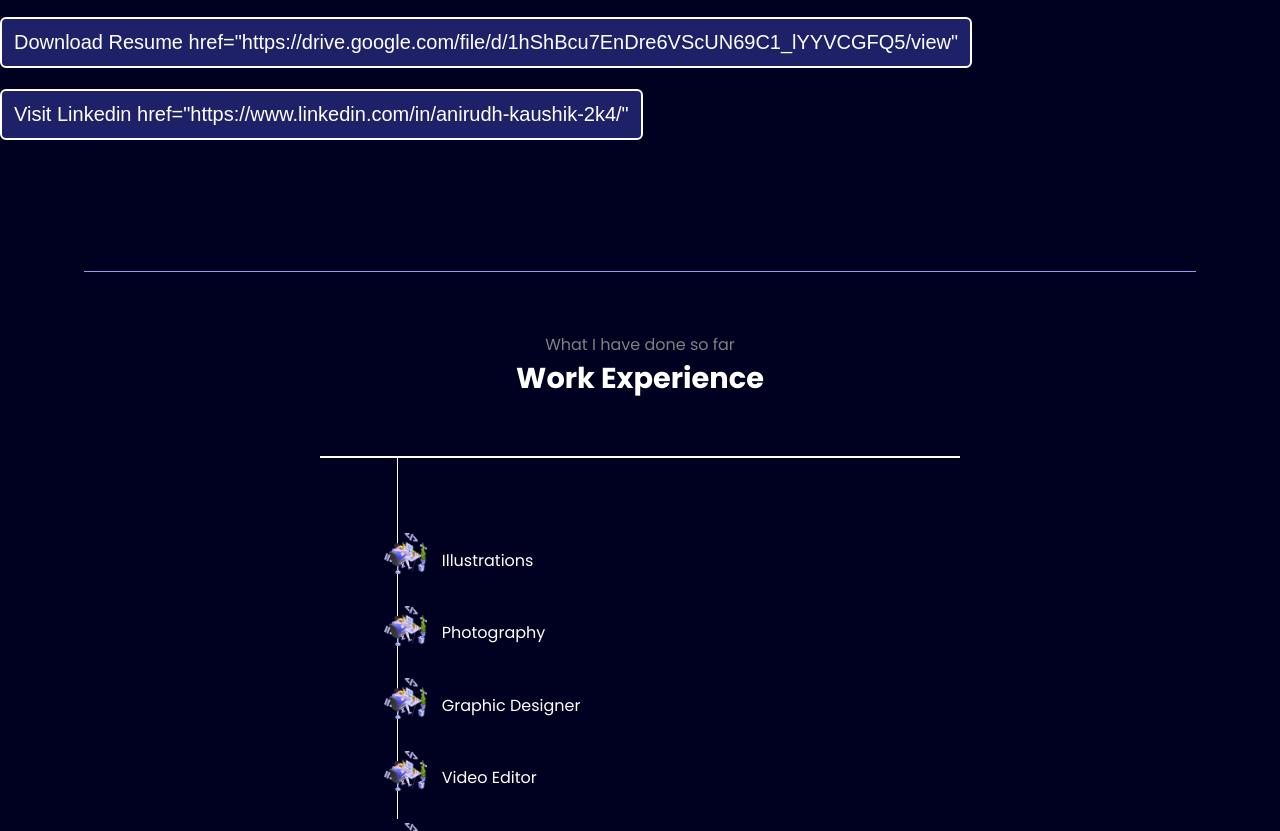
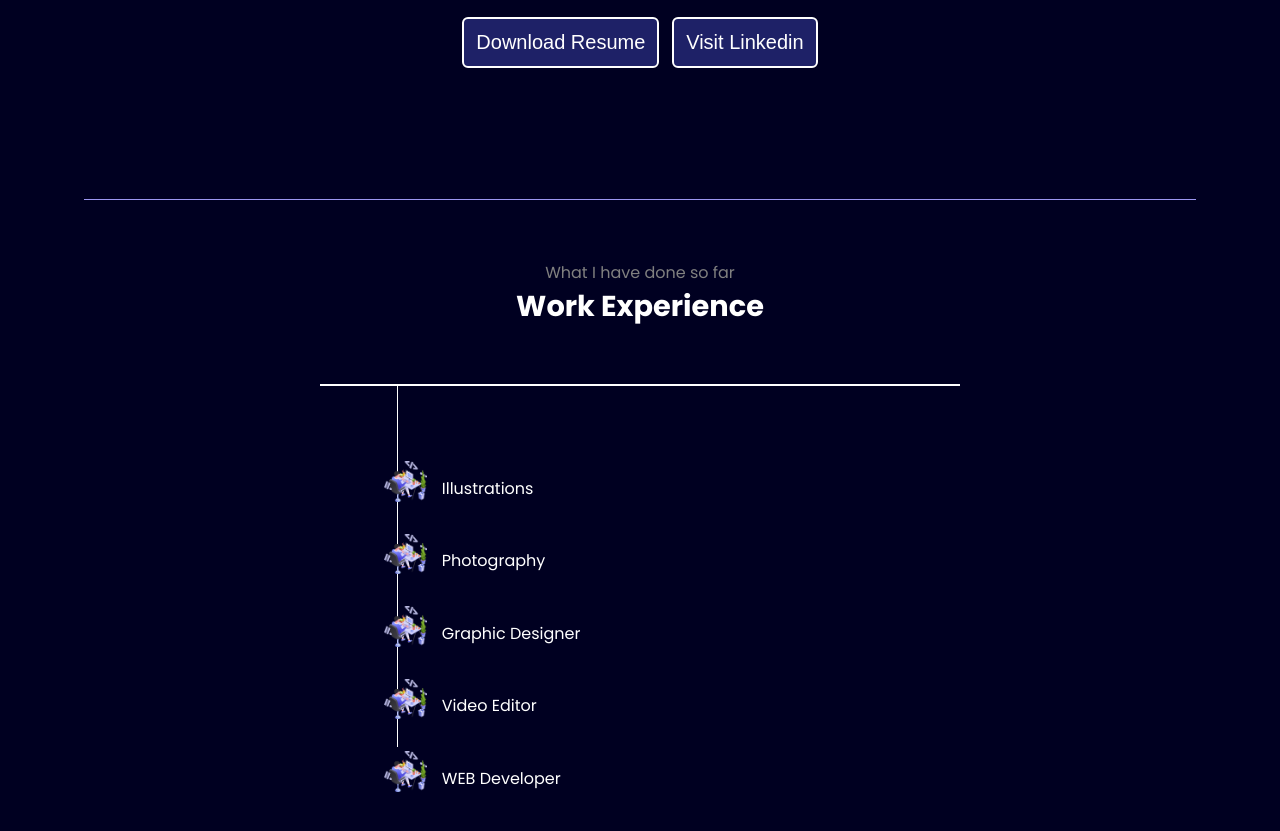
Before and after one commit to Anirudh1705/Portfolio, a plain HTML site: page index.html in a window 1280 px wide. Shown: the part 1006-1837 px from the top of the page. Drawn offline with nearby package versions, Linux system fonts and the light colour scheme.

Commit message:
Update index.html

```diff
--- a/index.html
+++ b/index.html
@@ -256,8 +256,8 @@
                     <div>and I am a Passionate</div>
                     <span id="element"></span>
                     <div class="buttons">
-                        <button class="btn">Download Resume <a>href="https://drive.google.com/file/d/1hShBcu7EnDre6VScUN69C1_lYYVCGFQ5/view"</a></button>
-                        <button class="btn">Visit Linkedin <a>href="https://www.linkedin.com/in/anirudh-kaushik-2k4/"</a></button>
+                        <button class="btn">Download Resume</button>
+                        <button class="btn">Visit Linkedin</button>
                     </div>
                 </div>
                 <div class="rightSection"><img src="ani.png" alt style>
```
